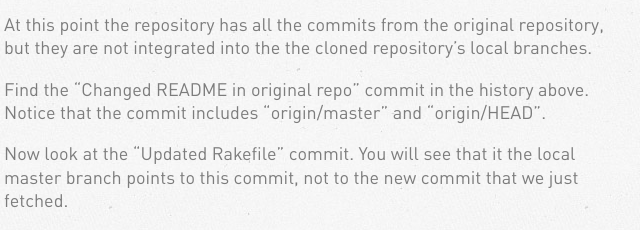
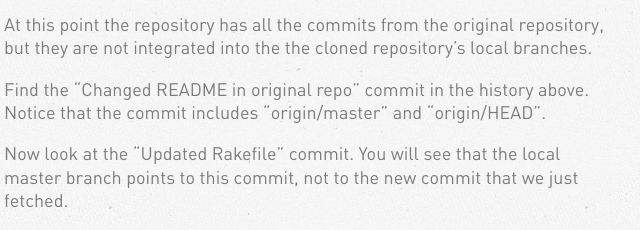
Before and after one commit to git-immersion/gitimmersion, a plain HTML site: page html/lab_42.html in a window 1280 px wide. Shown: the part 776-1006 px from the top of the page, 336-976 px from the left. Drawn offline with Linux system fonts and the light colour scheme.

Commit message:
Line 70 grammatical change
Changed "You will see that it the local master..." to "You will see that the local master..."

```diff
--- a/html/lab_42.html
+++ b/html/lab_42.html
@@ -67,7 +67,7 @@ $ git hist --all
 * 9416416 2013-04-13 | First Commit [Jim Weirich]</pre>
 <p>At this point the repository has all the commits from the original repository, but they are not integrated into the the cloned repository&#8217;s local branches.</p>
 <p>Find the &#8220;Changed <span class="caps">README</span> in original repo&#8221; commit in the history above.  Notice that the commit includes &#8220;origin/master&#8221; and &#8220;origin/<span class="caps">HEAD</span>&#8221;.</p>
-<p>Now look at the &#8220;Updated Rakefile&#8221; commit.  You will see that it the local master branch points to this commit, not to the new commit that we just fetched.</p>
+<p>Now look at the &#8220;Updated Rakefile&#8221; commit.  You will see that the local master branch points to this commit, not to the new commit that we just fetched.</p>
 <p>The upshot of this is that the &#8220;git fetch&#8221; command will fetch new commits from the remote repository, but it will not merge these commits into the local branches.</p>
 <h2>Check the <span class="caps">README</span> <em>01</em></h2>
 <p>We can demonstrate that the cloned <span class="caps">README</span> is unchanged.</p>
```
